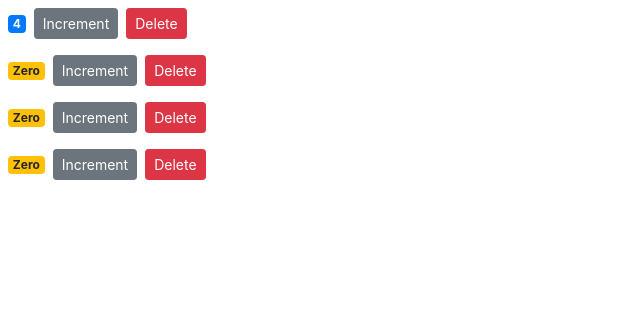
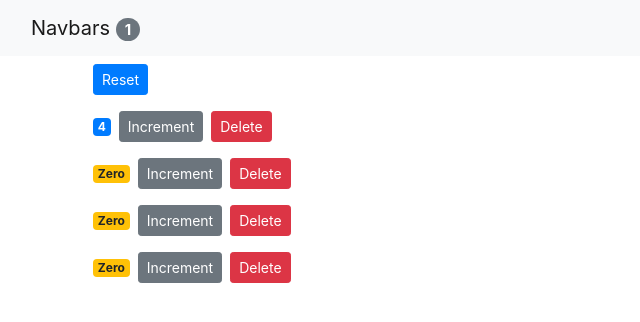
Before and after one commit to mlennig/courses, a React (Create React App) app in the folder mastering-react/counter-app/: page / in a window 1280 px wide. Shown: the top 322 px of the page, without its empty margins (0-640 px from the left). Built offline with nearby package versions, Linux system fonts and the light colour scheme.

Commit message:
code: Add Composing Components 9-13

```diff
--- a/mastering-react/counter-app/src/App.js
+++ b/mastering-react/counter-app/src/App.js
@@ -1,25 +1,57 @@
-import logo from './logo.svg';
-import './App.css';
+import React, { Component } from "react";
+import NavBar from "./components/navbar";
+import Counters from "./components/counters";
+import "./App.css";
 
-function App() {
-  return (
-    <div className="App">
-      <header className="App-header">
-        <img src={logo} className="App-logo" alt="logo" />
-        <p>
-          Edit <code>src/App.js</code> and save to reload.
-        </p>
-        <a
-          className="App-link"
-          href="https://reactjs.org"
-          target="_blank"
-          rel="noopener noreferrer"
-        >
-          Learn React
-        </a>
-      </header>
-    </div>
-  );
+class App extends Component {
+  state = {
+    counters: [
+      { id: 1, value: 4 },
+      { id: 2, value: 0 },
+      { id: 3, value: 0 },
+      { id: 4, value: 0 },
+    ],
+  };
+
+  handleIncrement = (counter) => {
+    const counters = [...this.state.counters];
+    const index = counters.indexOf(counter);
+    counters[index] = { ...counter };
+    counters[index].value++;
+    this.setState({ counters });
+  };
+
+  handleReset = () => {
+    const counters = this.state.counters.map((c) => {
+      c.value = 0;
+      return c;
+    });
+
+    this.setState({ counters });
+  };
+
+  handleDelete = (counterId) => {
+    const counters = this.state.counters.filter((c) => c.id !== counterId);
+    this.setState({ counters });
+  };
+
+  render() {
+    return (
+      <React.Fragment>
+        <NavBar
+          totalCounters={this.state.counters.filter((c) => c.value > 0).length}
+        />
+        <main className="container">
+          <Counters
+            counters={this.state.counters}
+            onReset={this.handleReset}
+            onIncrement={this.handleIncrement}
+            onDelete={this.handleDelete}
+          />
+        </main>
+      </React.Fragment>
+    );
+  }
 }
 
 export default App;
--- a/mastering-react/counter-app/src/components/counter.jsx
+++ b/mastering-react/counter-app/src/components/counter.jsx
@@ -1,20 +1,17 @@
 import React, { Component } from "react";
 
+// A controlled component doesn't have it's own state,
+// it receives all the data via props and raisesn events
+// whenever data needs to be changed. So, this component
+// is entirely controlled by its parent
+
 class Counter extends Component {
-  state = {
-    value: this.props.counter.value,
-  };
-
-  handleIncrement = (product) => {
-    this.setState({ value: this.state.value + 1 });
-  };
-
   render() {
     return (
       <div>
         <span className={this.getBadgeClasses()}>{this.formatCount()}</span>
         <button
-          onClick={this.handleIncrement}
+          onClick={() => this.props.onIncrement(this.props.counter)}
           className="btn btn-secondary btn-sm"
         >
           Increment
@@ -31,12 +28,12 @@
 
   getBadgeClasses() {
     let classes = "badge m-2 badge-";
-    classes += this.state.value === 0 ? "warning" : "primary";
+    classes += this.props.counter.value === 0 ? "warning" : "primary";
     return classes;
   }
 
   formatCount() {
-    const { value } = this.state;
+    const { value } = this.props.counter;
     return value === 0 ? "Zero" : value;
   }
 }
--- a/mastering-react/counter-app/src/components/counters.jsx
+++ b/mastering-react/counter-app/src/components/counters.jsx
@@ -5,29 +5,22 @@
 // modifying it.
 
 class Counters extends Component {
-  state = {
-    counters: [
-      { id: 1, value: 4 },
-      { id: 2, value: 0 },
-      { id: 3, value: 0 },
-      { id: 4, value: 0 },
-    ],
-  };
-
-  handleDelete = (counterId) => {
-    const counters = this.state.counters.filter((c) => c.id !== counterId);
-    this.setState({ counters });
-  };
-
   render() {
     return (
       <div>
-        {this.state.counters.map((counter) => (
+        <button
+          onClick={this.props.onReset}
+          className="btn btn-primary btn-sm m-2"
+        >
+          Reset
+        </button>
+        {this.props.counters.map((counter) => (
           <Counter
             // The key attribute is used internally by react
             // so we cannot access it in our counter component.
             key={counter.id}
-            onDelete={this.handleDelete}
+            onDelete={this.props.onDelete}
+            onIncrement={this.props.onIncrement}
             counter={counter}
           ></Counter>
         ))}
--- /dev/null
+++ b/mastering-react/counter-app/src/components/navbar.jsx
@@ -0,0 +1,19 @@
+import React, { Component } from "react";
+
+// Stateless Functional Component
+const NavBar = (props) => {
+  return (
+    <nav className="navbar navbar-light bg-light">
+      <div className="container-fluid">
+        <a className="navbar-brand" href="#">
+          Navbars{" "}
+          <span className="badge badge-pill badge-secondary">
+            {props.totalCounters}
+          </span>
+        </a>
+      </div>
+    </nav>
+  );
+};
+
+export default NavBar;
--- a/mastering-react/counter-app/src/index.js
+++ b/mastering-react/counter-app/src/index.js
@@ -4,7 +4,6 @@
 import App from "./App";
 import reportWebVitals from "./reportWebVitals";
 import "bootstrap/dist/css/bootstrap.css";
-import Counters from "./components/counters";
 
 // BANK OF AMERICA
 
@@ -12,7 +11,7 @@
 // wherever we have a counter element, we'll get the output
 // of the counter component, which is determined by what is
 // returned from the render method.
-ReactDOM.render(<Counters />, document.getElementById("root"));
+ReactDOM.render(<App />, document.getElementById("root"));
 
 // If you want to start measuring performance in your app, pass a function
 // to log results (for example: reportWebVitals(console.log))
```
Also changed, not shown: 1 other file (tests, documents, lock files or other folders).
